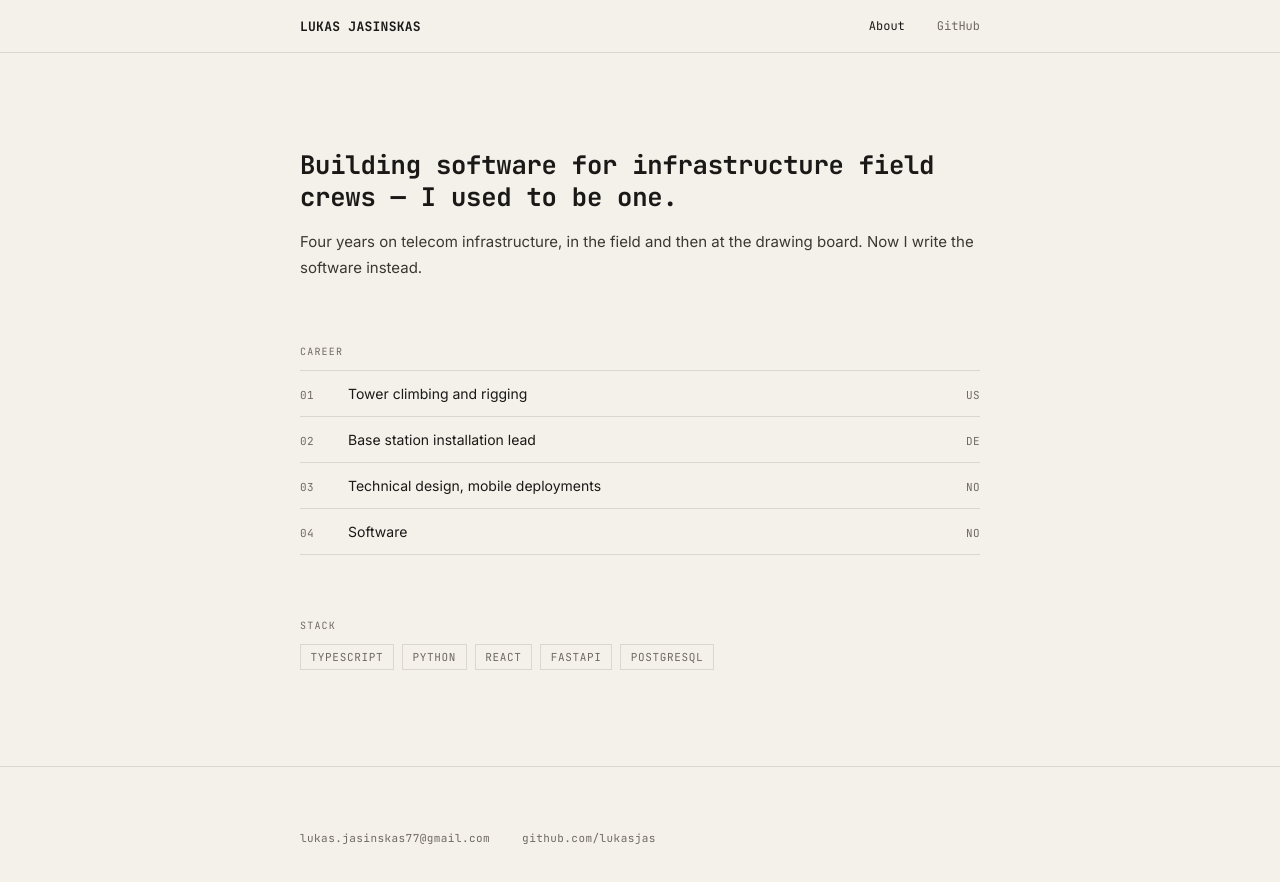
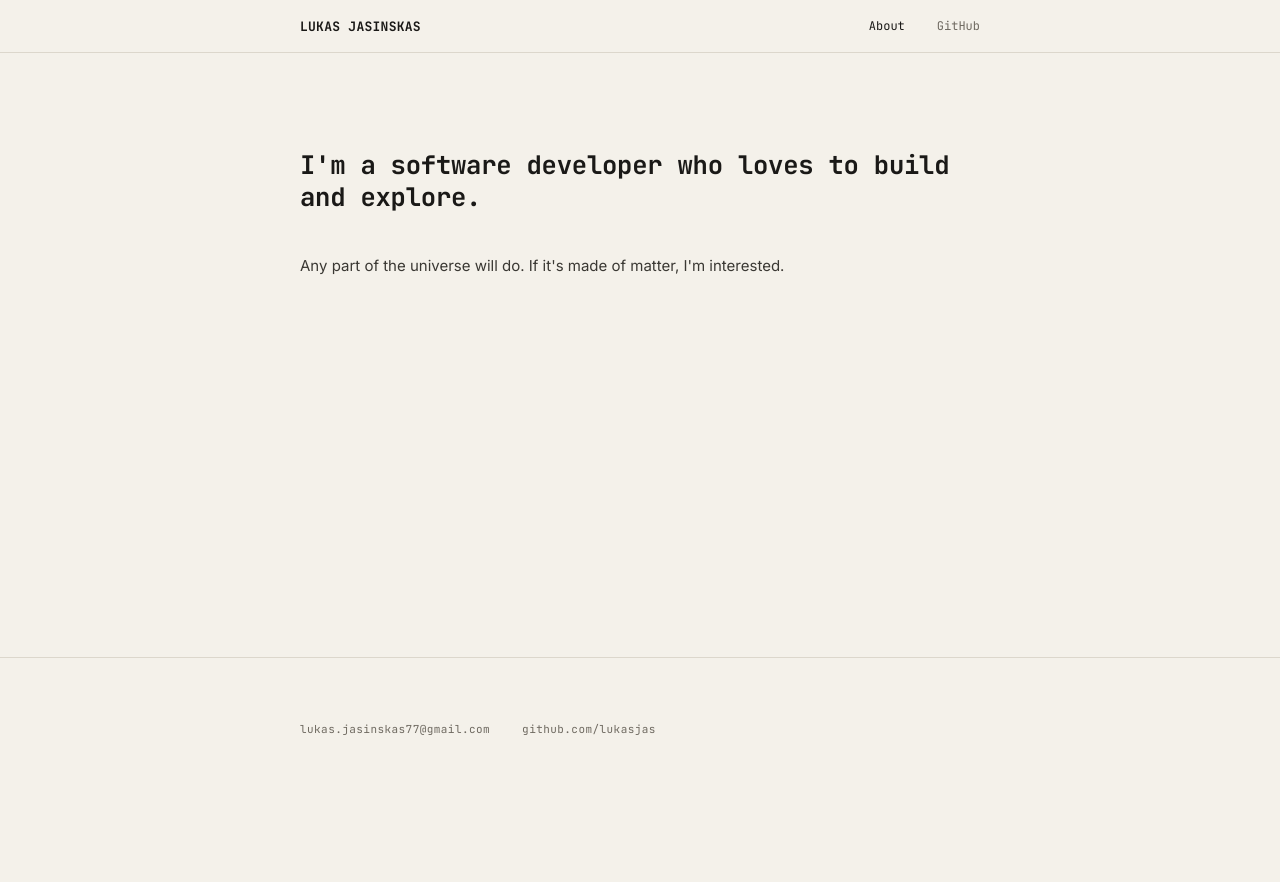
Before and after one commit to lukasjas/lukasjas.github.io, a website: page about/index.html in a window 1280 px wide. After the commit the page ends 800 px from the top, so only its background shows below. Drawn offline with Linux system fonts and the light colour scheme.

Commit message:
About: short build-and-explore statement, drop career table and stack

```diff
--- a/about/index.html
+++ b/about/index.html
@@ -4,10 +4,10 @@
 <meta charset="utf-8">
 <meta name="viewport" content="width=device-width, initial-scale=1">
 <title>About — Lukas Jasinskas</title>
-<meta name="description" content="Building software for infrastructure field crews — I used to be one.">
+<meta name="description" content="Software developer who loves to build and explore.">
 <link rel="canonical" href="https://lukasjas.github.io/about/">
 <meta property="og:title" content="About — Lukas Jasinskas">
-<meta property="og:description" content="Building software for infrastructure field crews — I used to be one.">
+<meta property="og:description" content="Software developer who loves to build and explore.">
 <meta property="og:url" content="https://lukasjas.github.io/about/">
 <link rel="preconnect" href="https://fonts.googleapis.com">
 <link rel="preconnect" href="https://fonts.gstatic.com" crossorigin>
@@ -22,28 +22,10 @@
   </div>
 </header>
 <main>
-<h1 class="lede">Building software for infrastructure field crews — I used to be one.</h1>
-<p class="bio">Four years on telecom infrastructure, in the field and then at the drawing board. Now I
-write the software instead.</p>
-<section>
-<p class="label">Career</p>
-<ul class="rows career">
-  <li><span class="meta">01</span><span>Tower climbing and rigging</span><span class="meta">US</span></li>
-  <li><span class="meta">02</span><span>Base station installation lead</span><span class="meta">DE</span></li>
-  <li><span class="meta">03</span><span>Technical design, mobile deployments</span><span class="meta">NO</span></li>
-  <li><span class="meta">04</span><span>Software</span><span class="meta">NO</span></li>
-</ul>
-</section>
-<section>
-<p class="label">Stack</p>
-<ul class="stack">
-  <li>TypeScript</li>
-  <li>Python</li>
-  <li>React</li>
-  <li>FastAPI</li>
-  <li>PostgreSQL</li>
-</ul>
-</section>
+<article>
+<h1>I'm a software developer who loves to build and explore.</h1>
+<p>Any part of the universe will do. If it's made of matter, I'm interested.</p>
+</article>
 </main>
 <footer>
   <div>
--- a/styles.css
+++ b/styles.css
@@ -130,29 +130,6 @@ section + section { margin-top: 4rem; }
 
 .empty, .more { margin: 1.25rem 0 0; font: 12px var(--mono); color: var(--muted); }
 
-/* About */
-
-.lede {
-  margin: 0 0 1rem;
-  font: 700 clamp(1.2rem, 3vw, 1.6rem)/1.25 var(--mono);
-  letter-spacing: -0.01em;
-}
-
-.bio { margin: 0 0 4rem; font-size: 15px; line-height: 1.75; color: var(--body); }
-
-.career li { grid-template-columns: 2rem 1fr auto; gap: 0 1rem; padding: 0.75rem 0; font-size: 14px; }
-
-.stack { display: flex; flex-wrap: wrap; gap: 0.5rem; list-style: none; margin: 0.75rem 0 0; padding: 0; }
-
-.stack li {
-  padding: 0.3rem 0.6rem;
-  border: 1px solid var(--rule);
-  font: 11px var(--mono);
-  letter-spacing: 0.06em;
-  text-transform: uppercase;
-  color: var(--muted);
-}
-
 /* Post */
 
 article { font-size: 15px; line-height: 1.75; color: var(--body); }
```
Also changed, not shown: build.ts (+5 -25 lines), index.html (+2 -2 lines), README.md.
